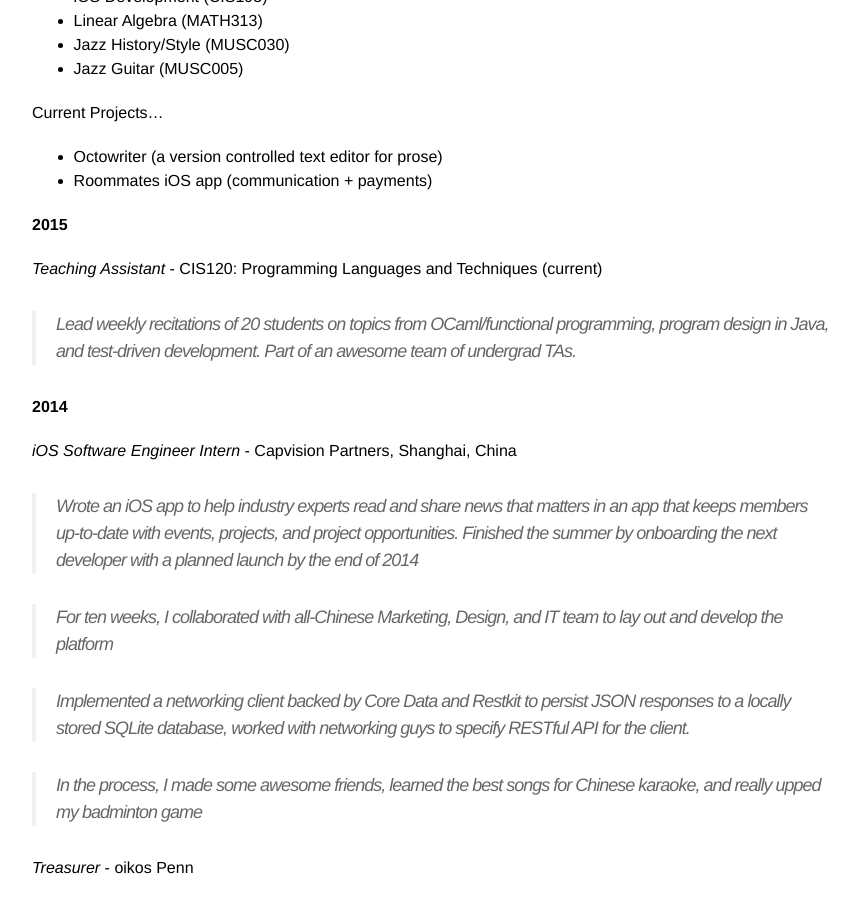
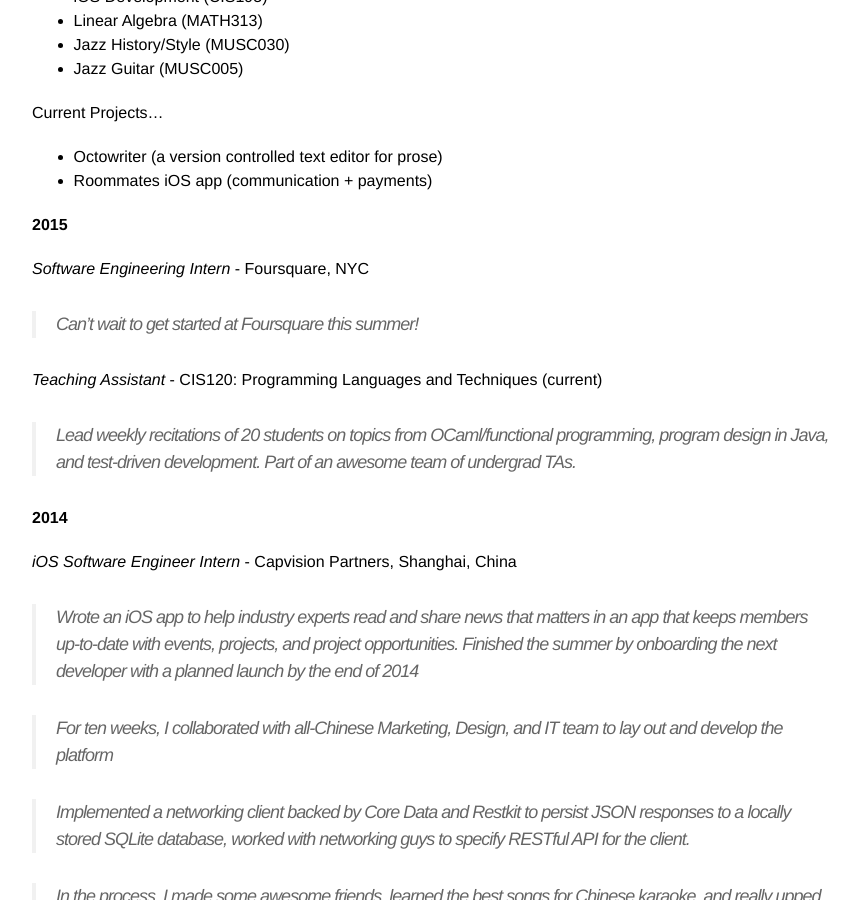
Before and after one commit to dericko/dericko.github.io, a Jekyll site: the page built from zabout.md, in a window 1280 px wide and 900 px high, scrolled down 354 px. Shown: the whole window, without its empty margins (208-1066 px from the left). Built offline with Jekyll 4.4.1, drawn with Linux system fonts in a browser that asks for light colours.

Commit message:
Updated zabout.md

```diff
--- a/zabout.md
+++ b/zabout.md
@@ -32,6 +32,10 @@
 - Roommates iOS app (communication + payments)
 
 __2015__
+
+_Software Engineering Intern_ - Foursquare, NYC
+
+> Can't wait to get started at Foursquare this summer!
 
 _Teaching Assistant_ - CIS120: Programming Languages and Techniques (current)
 
```
